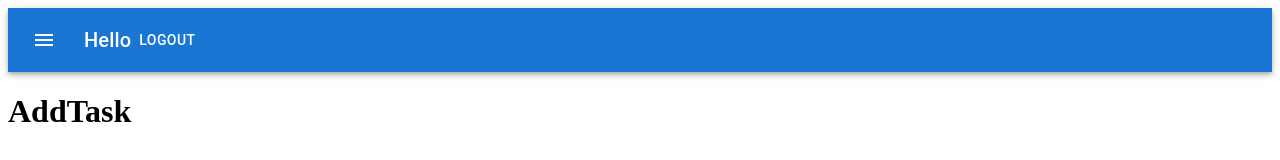
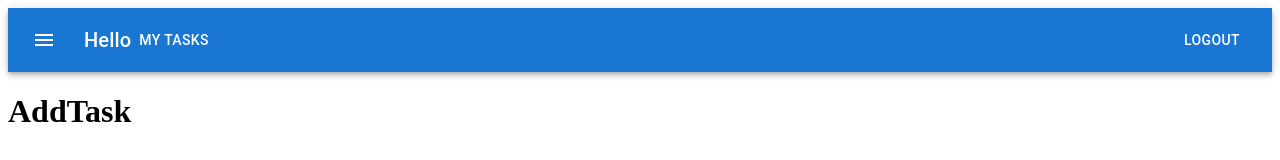
Before and after one commit to Elifnull/Task_manager, a React (Create React App) app in the folder client/: page /addtask in a window 1280 px wide. Shown: the top 160 px of the page. Built offline with nearby package versions, Linux system fonts and the light colour scheme; no server answers.

Commit message:
client work

```diff
--- a/client/src/App.js
+++ b/client/src/App.js
@@ -14,7 +14,7 @@ function App() {
     <BrowserRouter>
     <Routes>
       <Route path="/alltasks" element={<AllTasks/>}/>
-      <Route path="/mytasks" element={<MyTasks/>}/>
+      <Route path="/mytasks/:user" element={<MyTasks/>}/>
       <Route path="/addtask" element={<AddTask/>}/>
       <Route path="/taskupdate" element={<EditTask/>}/>
       <Route path="/taskdetail" element={<ViewTask/>}/>
--- a/client/src/components/Header.jsx
+++ b/client/src/components/Header.jsx
@@ -7,6 +7,8 @@ import axios from "axios";
 const Header = () =>{
 
     const [user, setUser]= useState("")
+
+    const userIdTest = "testID";
 
     const navigate = useNavigate();
 
@@ -58,7 +60,9 @@ const Header = () =>{
         <Typography variant="h6" component="div">
             Hello {user? user: null}
         </Typography>
-
+        <Box container sx={{ flexGrow: 1 }}>
+        <Button color="inherit"onClick={()=>navigate(`/mytasks/${userIdTest}`)}>My Tasks</Button>
+        </Box>
         <Button color="inherit"onClick={logout}>Logout</Button>
         </Toolbar>
     </AppBar>
@@ -70,4 +74,4 @@ const Header = () =>{
 export default Header;
 
 
-// sx={{ flexGrow: 1 }}
+//
--- a/client/src/components/MyTasks.jsx
+++ b/client/src/components/MyTasks.jsx
@@ -1,7 +1,8 @@
 import react from "react";
 import Header from "./Header";
-
+import {useParams} from "react-router-dom";
 const MyTasks = () =>{
+    const { user } = useParams(); //variable to allow user diferentiation from all tasks
 
     return(
         <>
```
